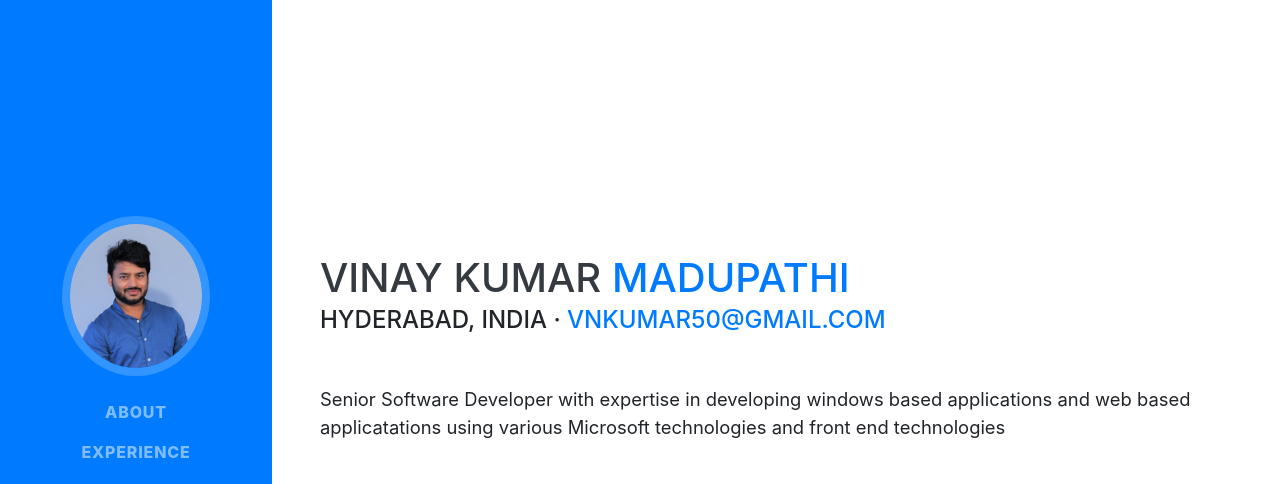
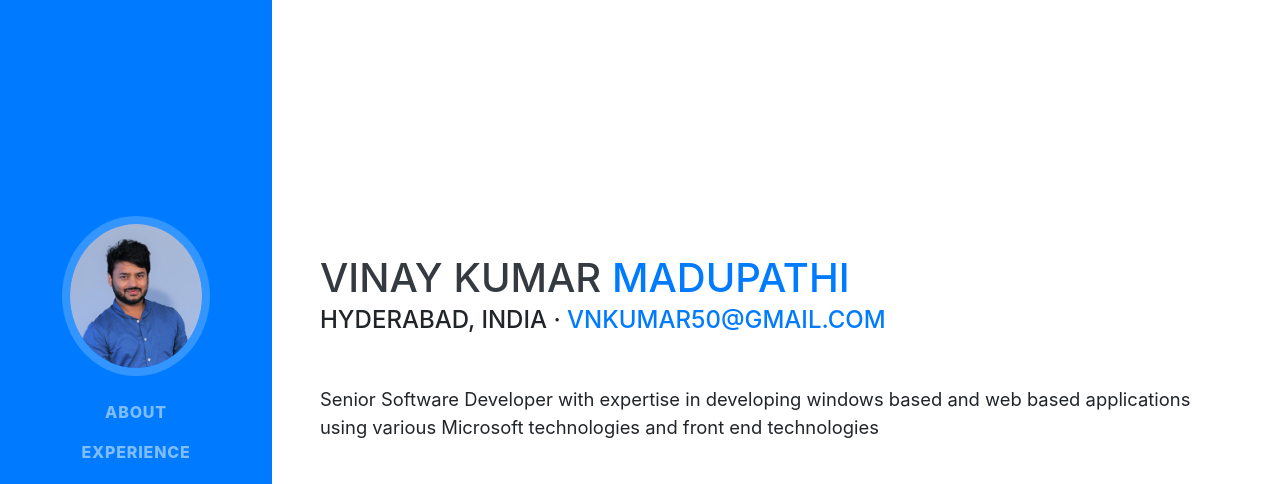
Before and after one commit to vinaymadupathi/vinaymadupathi.github.io, a website with bundled scripts: page index.html in a window 1280 px wide. Shown: the top 484 px of the page. Built offline with nearby package versions, Linux system fonts and the light colour scheme; a web font is replaced by a local one.

Commit message:
Update index.html

```diff
--- a/index.html
+++ b/index.html
@@ -66,7 +66,7 @@
         <div class="subheading mb-5"> Hyderabad, India ·
           <a href="mailto:vnkumar50@gmail.com">vnkumar50@gmail.com</a>
         </div>
-        <p class="lead mb-5">Senior Software Developer with expertise in developing windows based applications and web based applicatations using various Microsoft technologies and front end technologies</p>
+        <p class="lead mb-5">Senior Software Developer with expertise in developing windows based and web based applications using various Microsoft technologies and front end technologies</p>
         <div class="social-icons">
           <a href="https://www.linkedin.com/in/vinay-kumar-madupathi-a7912b19">
             <i class="fab fa-linkedin-in"></i>
```
